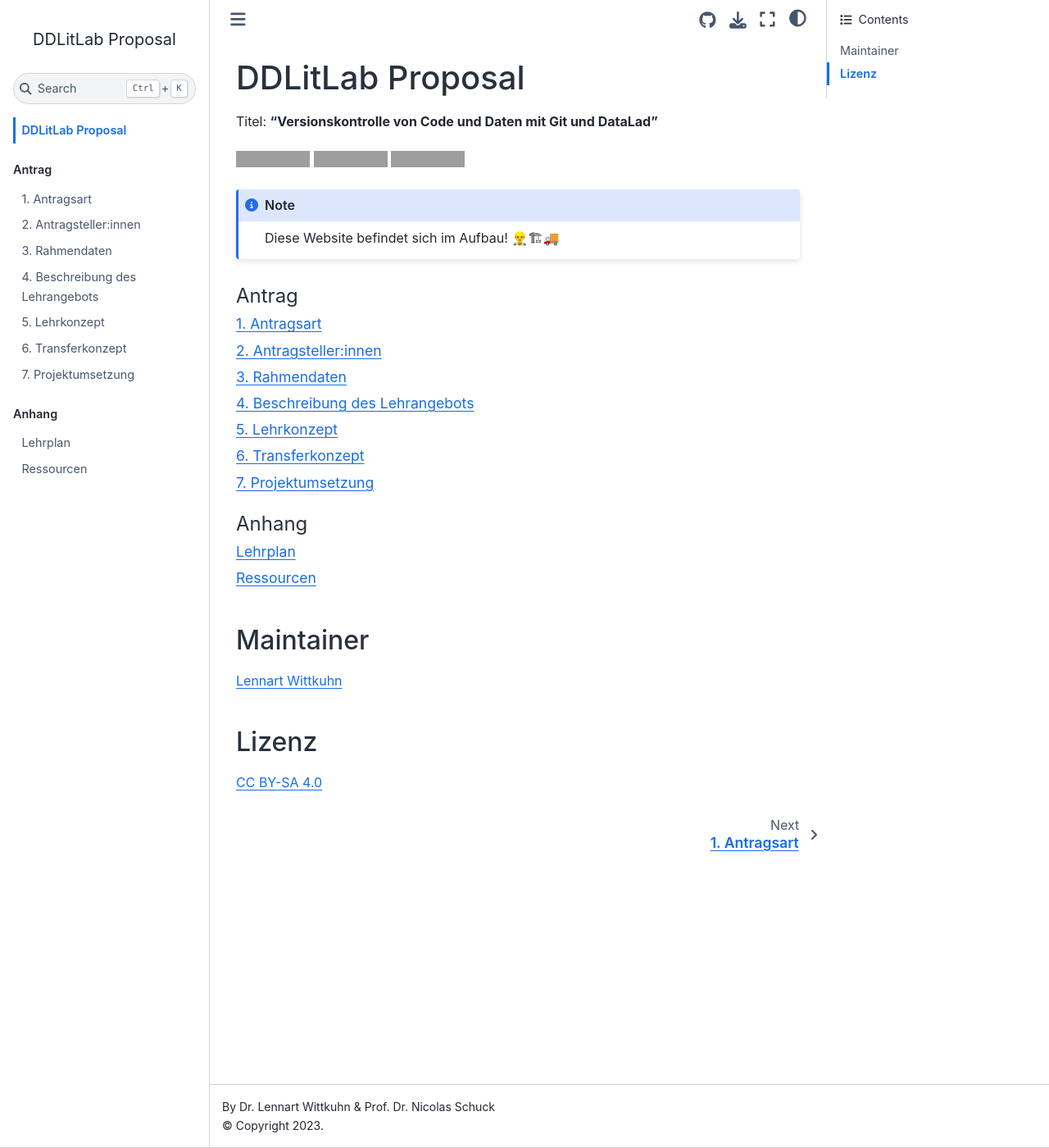
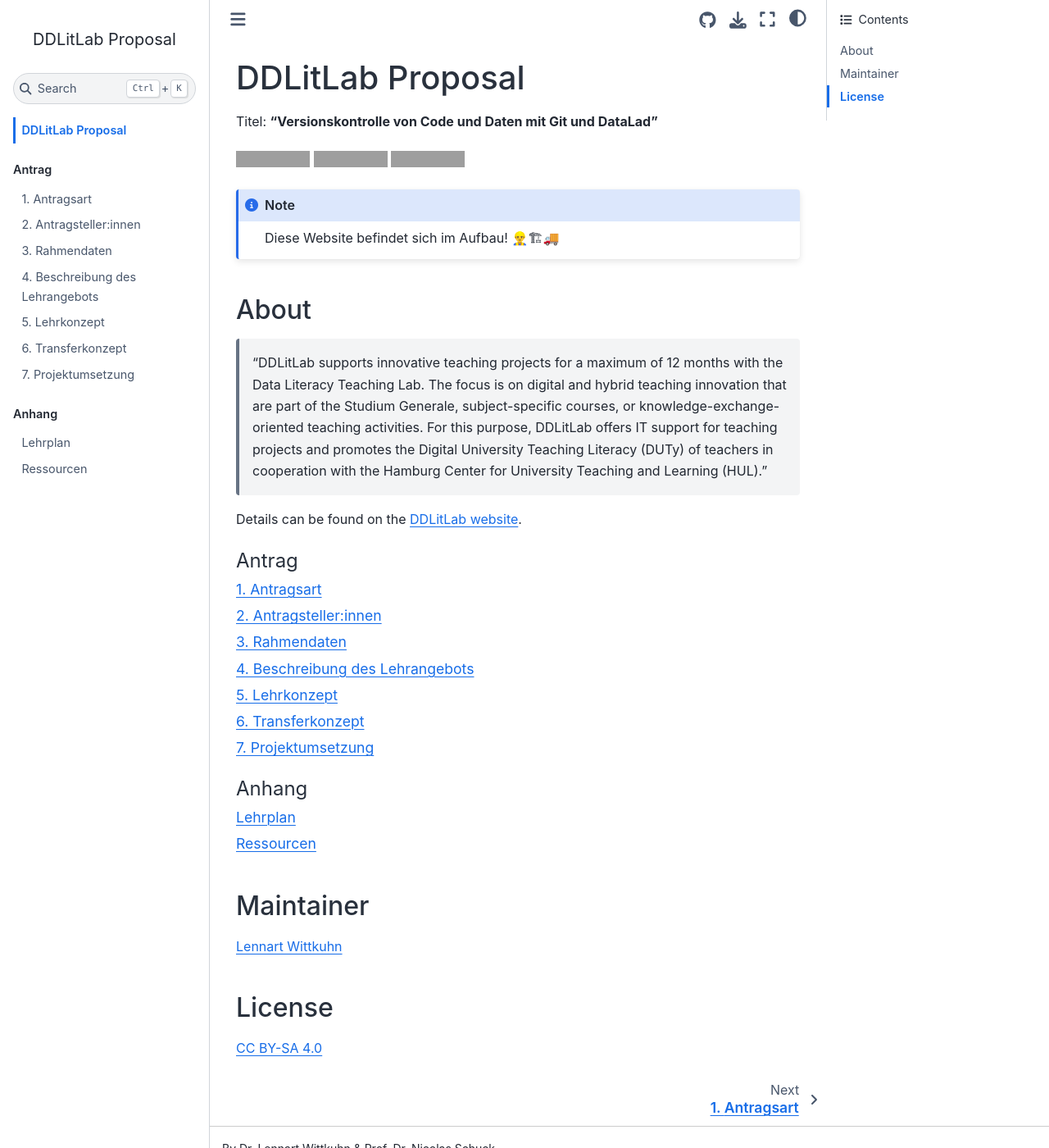
Before and after one commit to lnnrtwttkhn/ddlitlab-proposal, a Jupyter Book: the page built from docs/intro.md, in a window 1280 px wide and 1400 px high. Shown: the whole window at 82% size. Built offline with Jupyter Book 1.0.4 settings and Sphinx 7.4.7 and the Sphinx Book theme 1.1.4, drawn with Linux system fonts in a browser that asks for light colours; grey boxes are pictures that could not be loaded.

Commit message:
add details about ddlitlab to index page

````diff
--- a/docs/intro.md
+++ b/docs/intro.md
@@ -10,6 +10,12 @@
 Diese Website befindet sich im Aufbau! 👷‍♂️🏗🚚
 ```
 
+## About
+
+> "DDLitLab supports innovative teaching projects for a maximum of 12 months with the Data Literacy Teaching Lab. The focus is on digital and hybrid teaching innovation that are part of the Studium Generale, subject-specific courses, or knowledge-exchange-oriented teaching activities. For this purpose, DDLitLab offers IT support for teaching projects and promotes the Digital University Teaching Literacy (DUTy) of teachers in cooperation with the Hamburg Center for University Teaching and Learning (HUL)."
+
+Details can be found on the [DDLitLab website](https://www.isa.uni-hamburg.de/en/ddlitlab/data-literacy-lehrlabor.html).
+
 ```{tableofcontents}
 ```
 
@@ -17,6 +23,6 @@
 
 [Lennart Wittkuhn](mailto:wittkuhn@mpib-berlin.mpg.de)
 
-## Lizenz
+## License
 
 [CC BY-SA 4.0](https://creativecommons.org/licenses/by-sa/4.0/)
````
